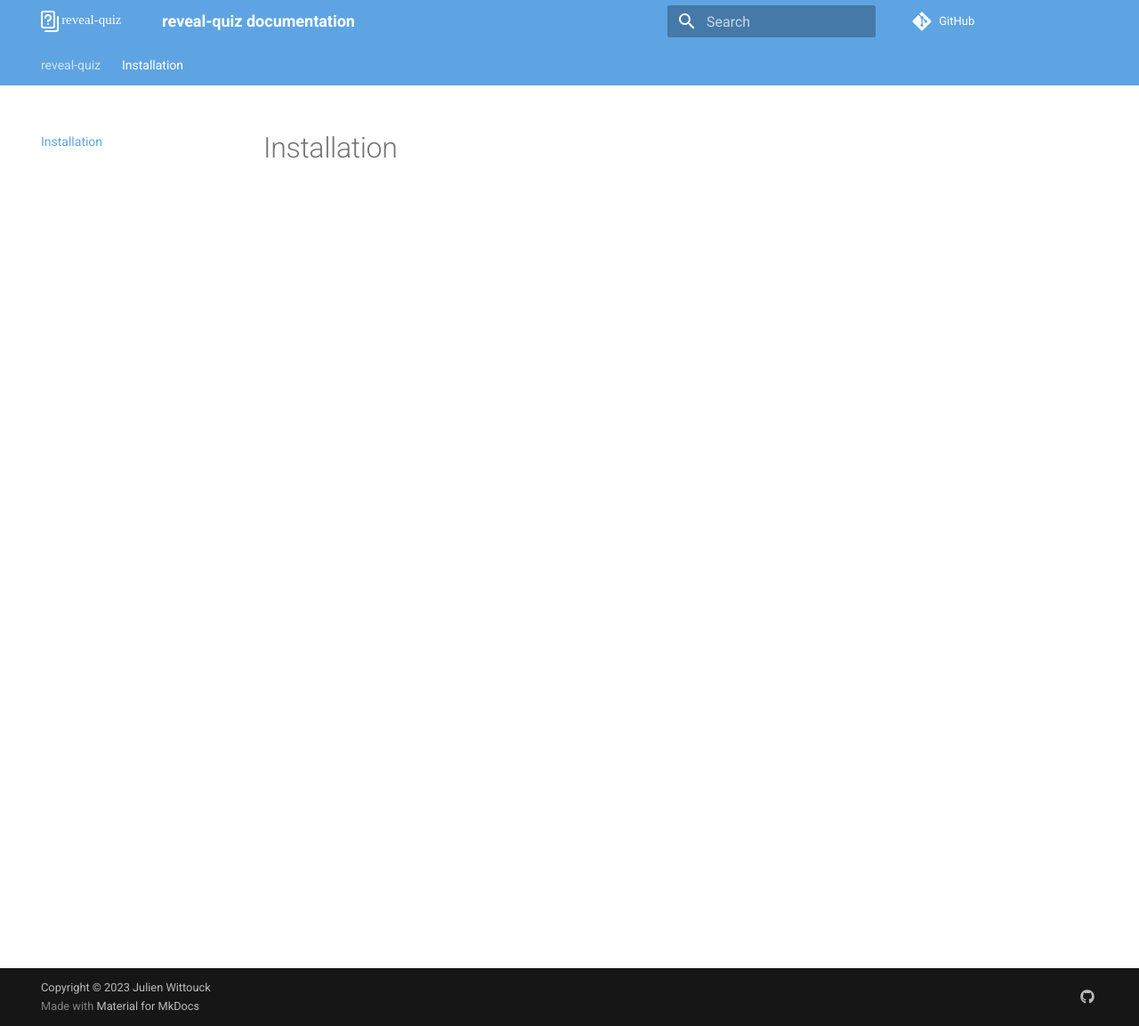
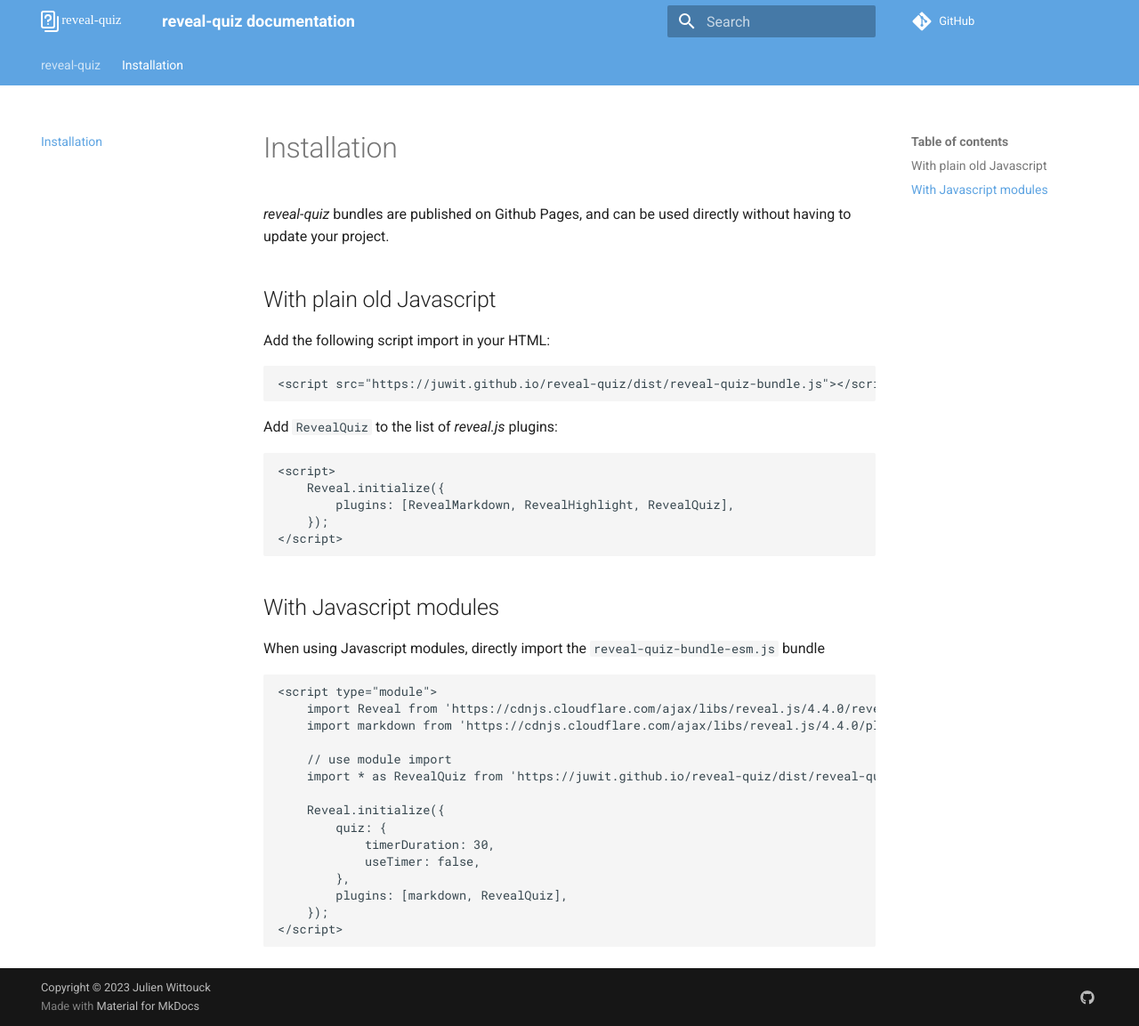
Before and after one commit to juwit/reveal-quiz, an MkDocs documentation site: the page built from docs/content/installation.md, in a window 1280 px wide and 1153 px high. Shown: the whole window at 89% size. Built offline with MkDocs 1.6.1 and Material for MkDocs 9.7.7, drawn with Linux system fonts in a browser that asks for light colours; comment, search, counter and statistics services are not loaded.

Commit message:
📝 : document installation

````diff
--- a/docs/content/installation.md
+++ b/docs/content/installation.md
@@ -1 +1,43 @@
 # Installation
+
+*reveal-quiz* bundles are published on Github Pages, and can be used directly without having to update your project.
+
+## With plain old Javascript
+
+Add the following script import in your HTML:
+
+```html
+<script src="https://juwit.github.io/reveal-quiz/dist/reveal-quiz-bundle.js"></script>
+```
+
+Add `RevealQuiz` to the list of *reveal.js* plugins:
+
+```html
+<script>
+    Reveal.initialize({
+        plugins: [RevealMarkdown, RevealHighlight, RevealQuiz],
+    });
+</script>
+```
+
+## With Javascript modules
+
+When using Javascript modules, directly import the `reveal-quiz-bundle-esm.js` bundle
+
+```html
+<script type="module">
+    import Reveal from 'https://cdnjs.cloudflare.com/ajax/libs/reveal.js/4.4.0/reveal.esm.min.js';
+    import markdown from 'https://cdnjs.cloudflare.com/ajax/libs/reveal.js/4.4.0/plugin/markdown/markdown.esm.min.js';
+
+    // use module import
+    import * as RevealQuiz from 'https://juwit.github.io/reveal-quiz/dist/reveal-quiz-bundle-esm.js';
+
+    Reveal.initialize({
+        quiz: {
+            timerDuration: 30,
+            useTimer: false,
+        },
+        plugins: [markdown, RevealQuiz],
+    });
+</script>
+```
````
